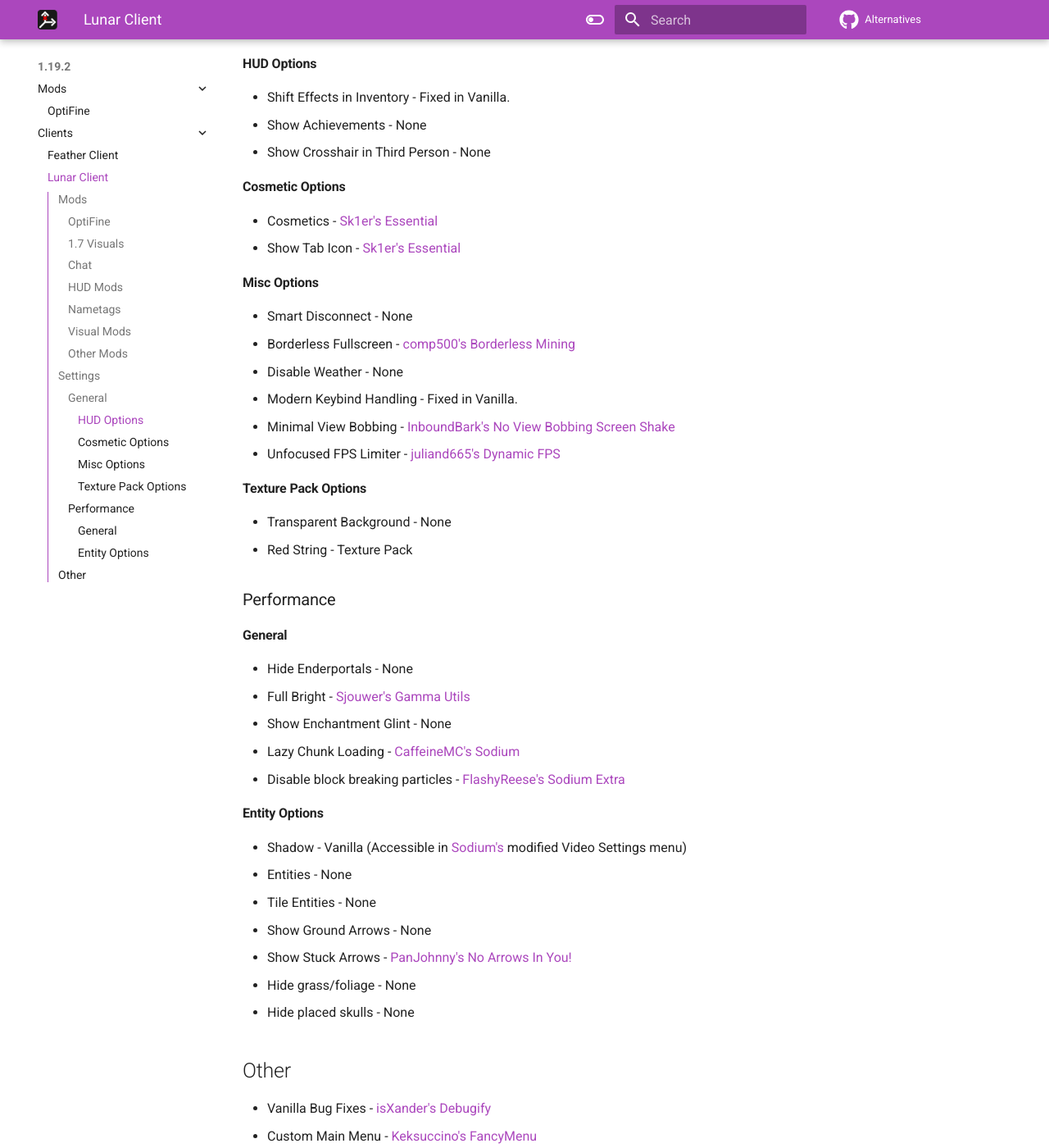
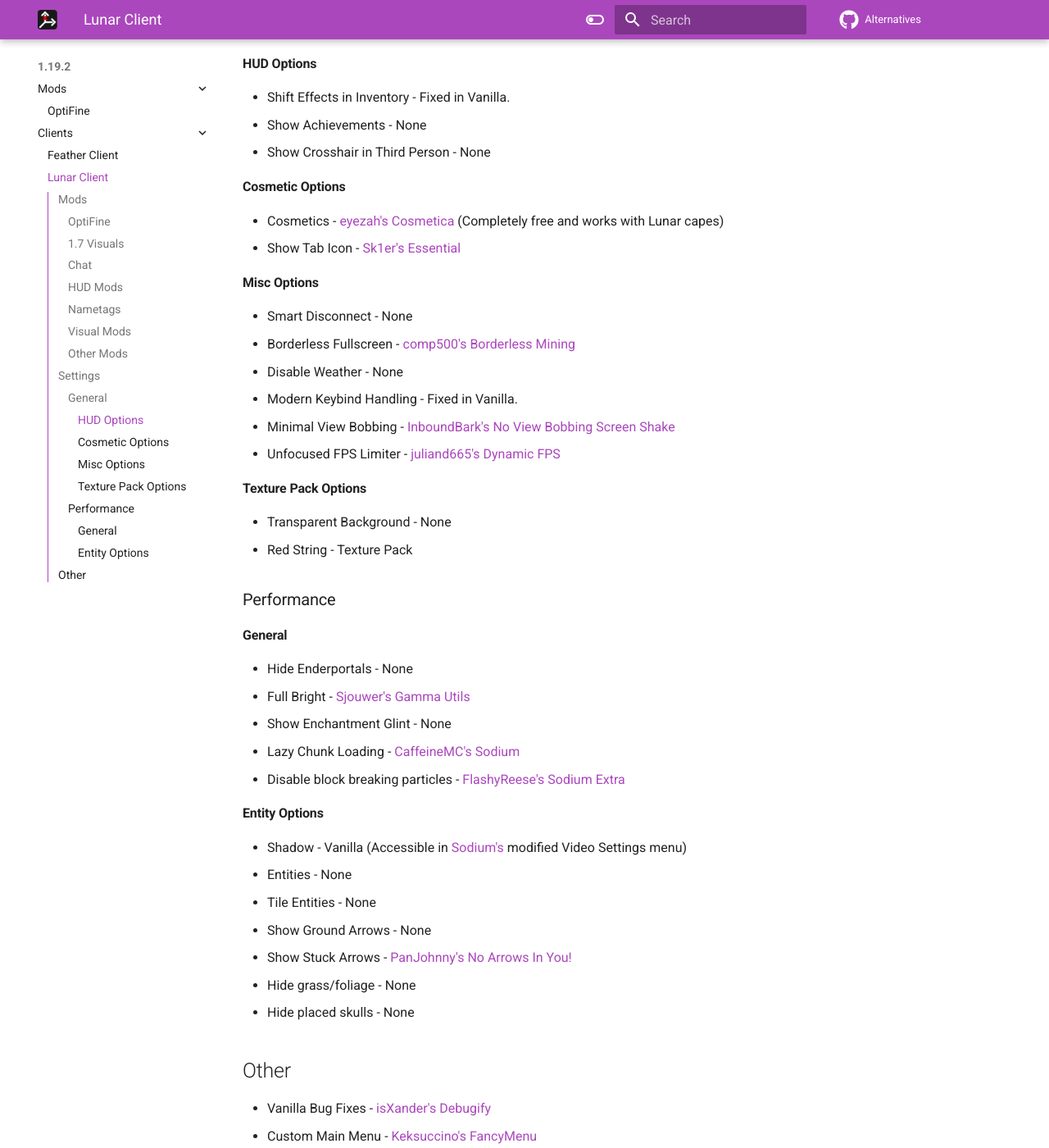
Before and after one commit to MicrocontrollersDev/Alternatives, an MkDocs documentation site: the page built from docs/latest/lunar_client.md, in a window 1280 px wide and 1400 px high, scrolled down 3167 px. Shown: the whole window at 82% size. Built offline with MkDocs 1.6.1 and Material for MkDocs 9.7.7, drawn with Linux system fonts in a browser that asks for light colours; comment, search, counter and statistics services are not loaded; some of the changed text lies outside the part shown.

Commit message:
update cosmetics

```diff
--- a/docs/latest/lunar_client.md
+++ b/docs/latest/lunar_client.md
@@ -110,7 +110,7 @@
 
 #### Cosmetic Options
 
-* Cosmetics - [Sk1er's Essential](https://essential.gg)
+* Cosmetics - [eyezah's Cosmetica](https://modrinth.com/mod/cosmetica) (Completely free and works with Lunar capes)
 * Show Tab Icon - [Sk1er's Essential](https://essential.gg)
 
 #### Misc Options
```
Also changed, not shown: other parts of docs/latest/lunar_client.md (+0 -1 lines).
